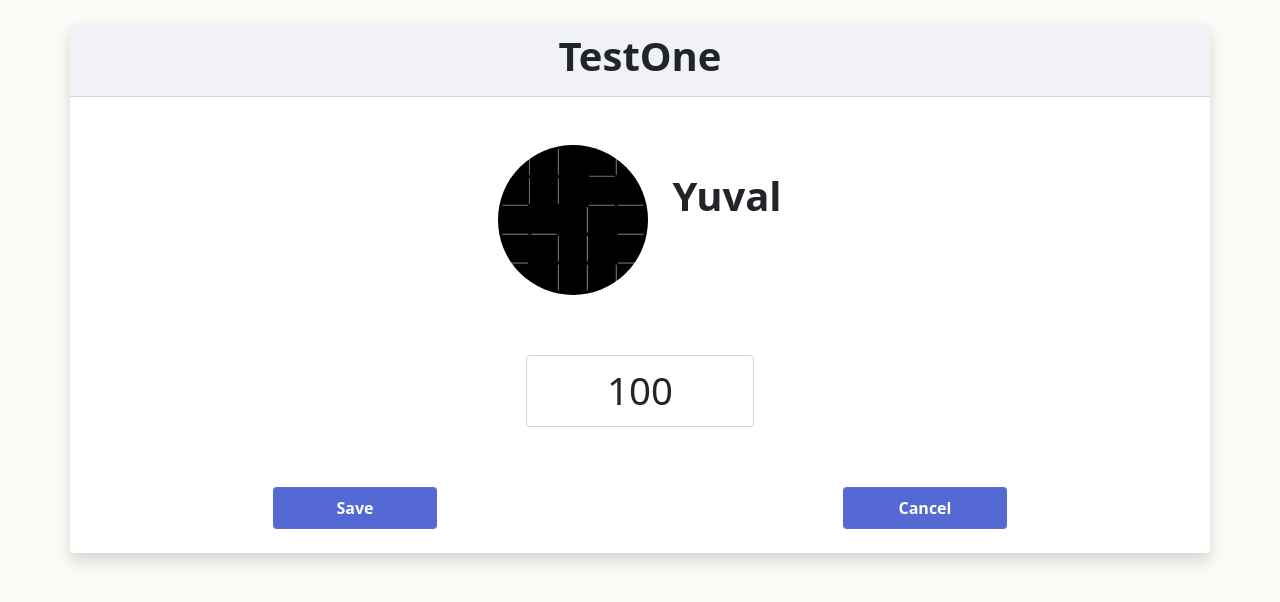
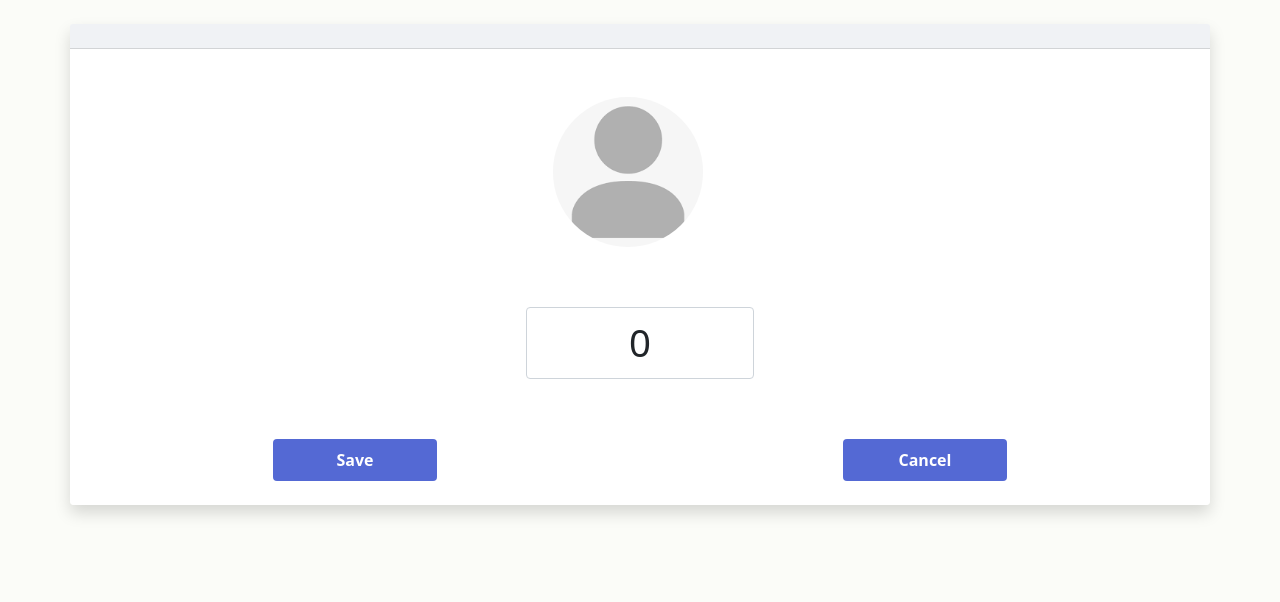
Before and after one commit to yuvalgrofman/Soldier_Tracker, a React (Create React App) app in the folder web-client/: page /SoldierTestProfile in a window 1280 px wide. Shown: the top 602 px of the page. Built offline with nearby package versions, Linux system fonts and the light colour scheme.

Commit message:
Made SoldierTestProfile work with params

```diff
--- a/web-client/src/SoldierTestProfile/SoldierTestProfile.js
+++ b/web-client/src/SoldierTestProfile/SoldierTestProfile.js
@@ -3,6 +3,7 @@
 import { useEffect, useState } from "react";
 import { fetchSoldier, fetchTest, fetchResultByTestAndSoldier, postResult } from "../general/API";
 import placeholder from "../images/placeholder.png"
+import { useParams } from "react-router-dom";
 
 
 function saveFunc(testName, soldierID, score) {
@@ -14,7 +15,9 @@ function saveFunc(testName, soldierID, score) {
     });
 }
 
-function SoldierTestProfile({ testName, soldierID }) {
+function SoldierTestProfile() {
+    const { testName, soldierID } = useParams();
+
     const [soldier, setSoldier] = useState({
         name: null,
         profilePic : placeholder
```
